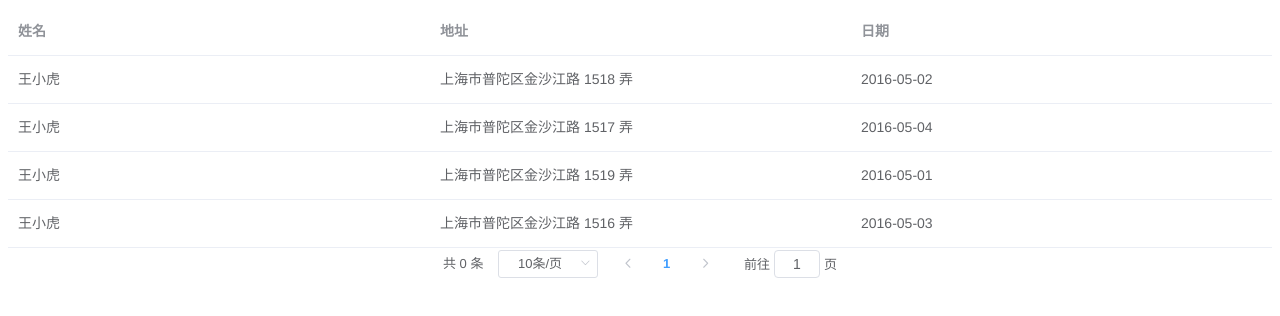
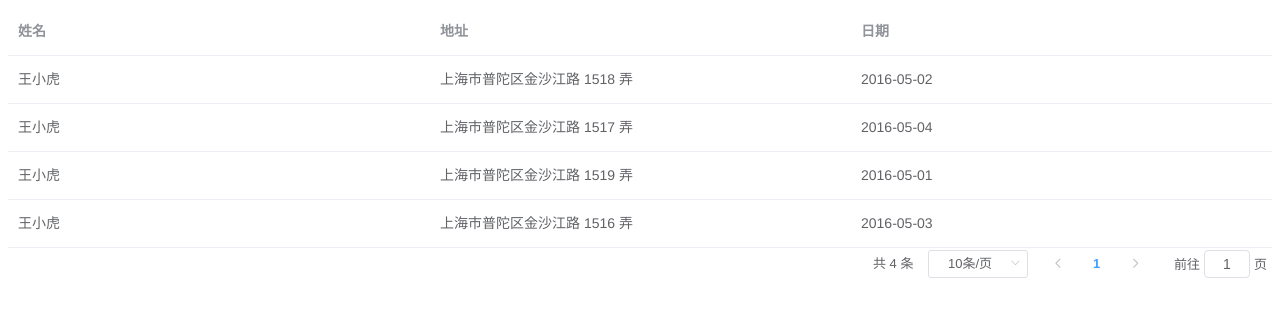
Before and after one commit to minxiang51574/mx-crud, a Vue app: page / in a window 1280 px wide. Shown: the top 316 px of the page. Built offline with nearby package versions, Linux system fonts and the light colour scheme.

Commit message:
feat:新增分页功能

```diff
--- a/src/components/element/crud/Page.vue
+++ b/src/components/element/crud/Page.vue
@@ -32,15 +32,36 @@ export default {
       },
     };
   },
+  created() {
+    // 初始化分页
+    this.pageInit();
+  },
   methods: {
+    // 初始化
+    pageInit() {
+      this.defaultPage.total = this.$parent.page.total || 0;
+      this.defaultPage.currentPage = this.$parent.page.current || 1;
+      this.defaultPage.pageSize = this.$parent.page.size || 10;
+      this.defaultPage.pageSizes = this.$parent.page.sizes || [
+        10, 20, 30, 40, 50, 100,
+      ];
+      this.defaultPage.background = this.$parent.page.background || true;
+    },
     // pageSize 改变
     sizeChange(val) {
       this.defaultPage.currentPage = 1;
       this.defaultPage.pageSize = val;
+      this.$parent.$emit("size-change", val);
     },
     // currentPage 改变
-    currentChange() {},
+    currentChange(val) {
+      this.$parent.$emit("current-change", val);
+    },
   },
 };
 </script>
-<style scoped lang="scss"></style>
+<style scoped lang="scss">
+.el-pagination {
+  text-align: right;
+}
+</style>
--- a/src/components/element/crud/index.vue
+++ b/src/components/element/crud/index.vue
@@ -27,6 +27,10 @@ export default {
       default: () => {
         return [];
       },
+    },
+    page: {
+      // 列表配置项
+      type: Object,
     },
     option: {
       // 列表配置项
--- a/src/views/HomeView.vue
+++ b/src/views/HomeView.vue
@@ -5,7 +5,13 @@
 -->
 <template>
   <div class="home">
-    <mx-crud :data="tableData" :option="listOption" :page.sync="page"></mx-crud>
+    <mx-crud
+      :data="tableData"
+      :option="listOption"
+      :page.sync="page"
+      @size-change="changeSize"
+      @current-change="currentChange"
+    ></mx-crud>
   </div>
 </template>
 
@@ -14,28 +20,7 @@ export default {
   name: "HomeView",
   data() {
     return {
-      tableData: [
-        {
-          date: "2016-05-02",
-          name: "王小虎",
-          address: "上海市普陀区金沙江路 1518 弄",
-        },
-        {
-          date: "2016-05-04",
-          name: "王小虎",
-          address: "上海市普陀区金沙江路 1517 弄",
-        },
-        {
-          date: "2016-05-01",
-          name: "王小虎",
-          address: "上海市普陀区金沙江路 1519 弄",
-        },
-        {
-          date: "2016-05-03",
-          name: "王小虎",
-          address: "上海市普陀区金沙江路 1516 弄",
-        },
-      ],
+      tableData: [],
       page: {
         total: 100,
         currentPage: 1,
@@ -63,5 +48,44 @@ export default {
       };
     },
   },
+  created() {
+    this.getData();
+  },
+  methods: {
+    changeSize(val) {
+      this.page.pageSize = val;
+      this.page.currentPage = 1;
+      this.getData();
+    },
+    currentChange(val) {
+      this.page.currentPage = val;
+      this.getData();
+    },
+    getData() {
+      this.tableData = [
+        {
+          date: "2016-05-02",
+          name: "王小虎",
+          address: "上海市普陀区金沙江路 1518 弄",
+        },
+        {
+          date: "2016-05-04",
+          name: "王小虎",
+          address: "上海市普陀区金沙江路 1517 弄",
+        },
+        {
+          date: "2016-05-01",
+          name: "王小虎",
+          address: "上海市普陀区金沙江路 1519 弄",
+        },
+        {
+          date: "2016-05-03",
+          name: "王小虎",
+          address: "上海市普陀区金沙江路 1516 弄",
+        },
+      ];
+      this.page.total = this.tableData.length;
+    },
+  },
 };
 </script>
```
Also changed, not shown: 1 other file (tests, documents, lock files or other folders).
